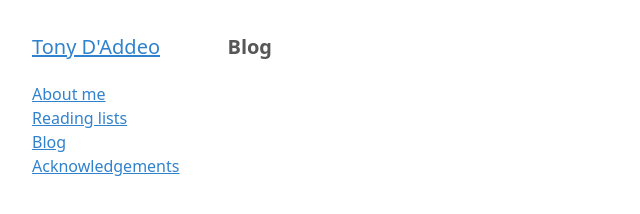
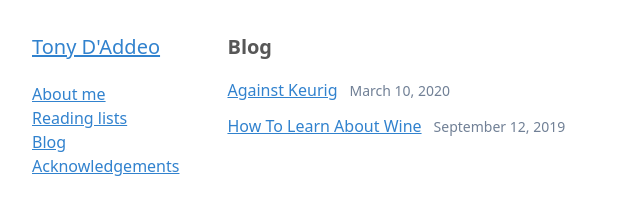
Before and after one commit to deodad/td-web, a Gatsby site: page /blog in a window 1280 px wide. Shown: the whole page, without its empty margins (0-640 px from the left). Built offline with nearby package versions, Linux system fonts and the light colour scheme; Gatsby itself is replaced by a stand-in of ours.

Commit message:
Use publish date

```diff
--- a/src/pages/blog.js
+++ b/src/pages/blog.js
@@ -29,7 +29,7 @@ export default (props) => {
 
 export const query = graphql`
   query {
-    allMarkdownRemark(sort: { fields: [frontmatter___date], order: DESC }) {
+    allMarkdownRemark(sort: { fields: [frontmatter___publish_date], order: DESC }) {
       edges {
         node {
           excerpt
@@ -37,8 +37,8 @@ export const query = graphql`
             slug
           }
           frontmatter {
-            date(formatString: "MMMM D, YYYY")
-            publish_title
+            publish_date(formatString: "MMMM D, YYYY")
+            title
           }
         }
       }
```
